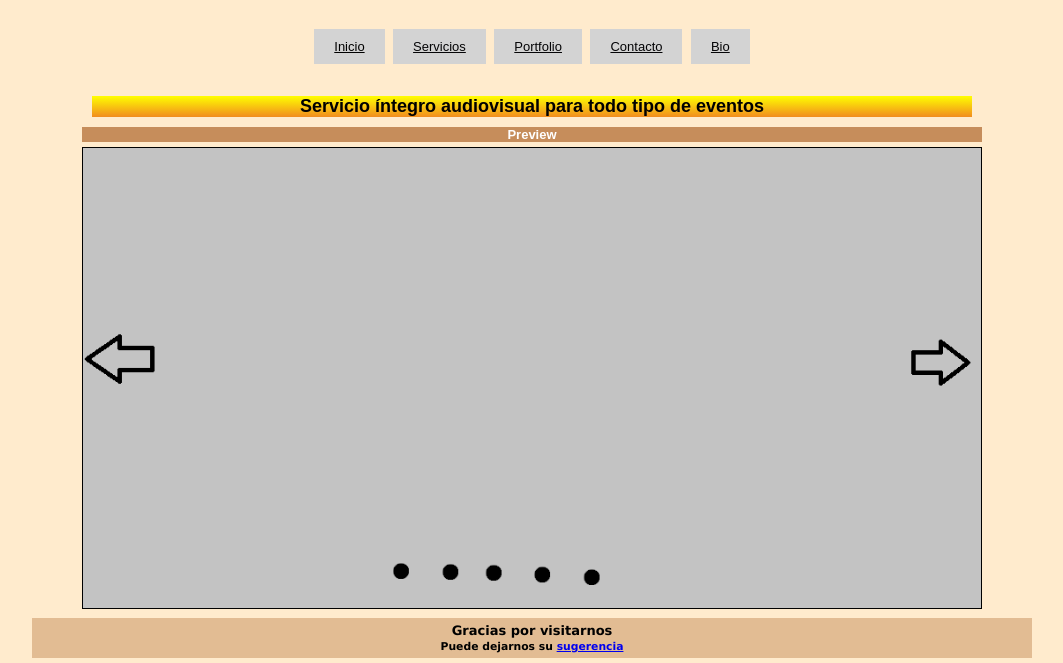
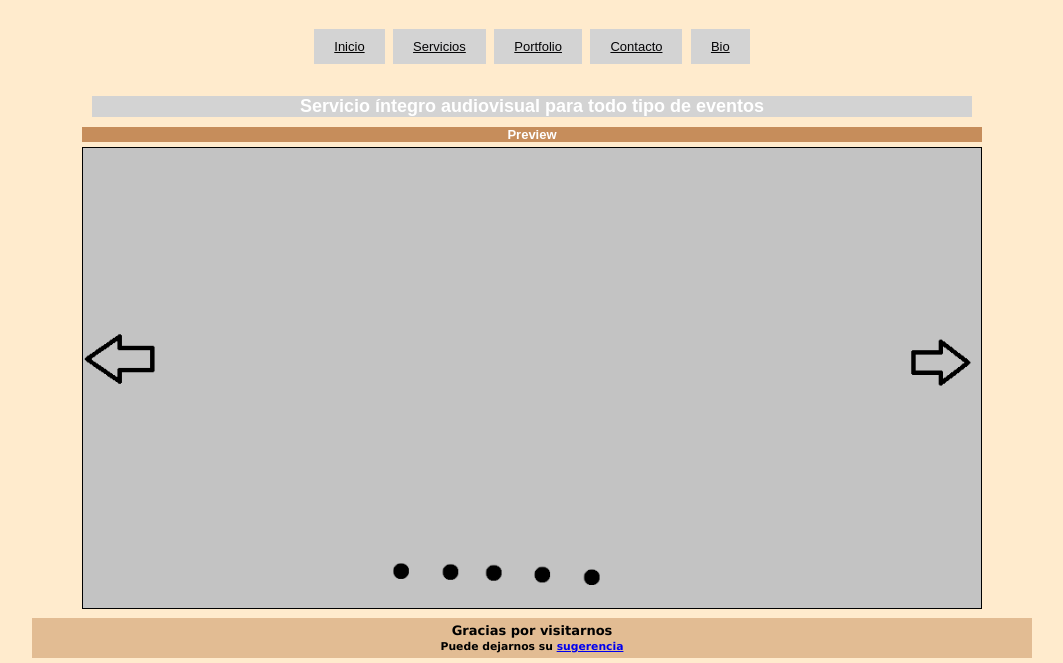
Before and after one commit to pabloqwerty/nse, a plain HTML site: page index.html in a window 1280 px wide. In both pictures the pointer is over the element "Servicio íntegro audiovisual para todo tipo de eventos". Shown: the part 193-856 px from the top of the page, without its empty margins (108-1171 px from the left). Drawn offline with Linux system fonts and the light colour scheme.

Commit message:
hover en legend

```diff
--- a/style.css
+++ b/style.css
@@ -104,7 +104,11 @@ li {
     font-size: large;
     margin: 10px;
     background-image: linear-gradient(yellow, rgb(241, 140, 31));
-
+}
+.legend:hover {
+    background-image: none;
+    color: white;
+    transition: ease-in .4s;
 }
 .title{
     color: black;
```
